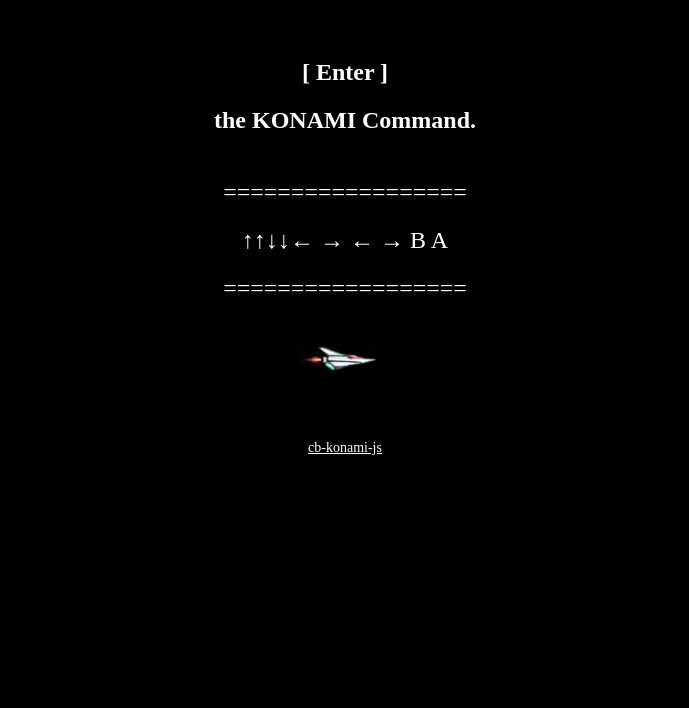
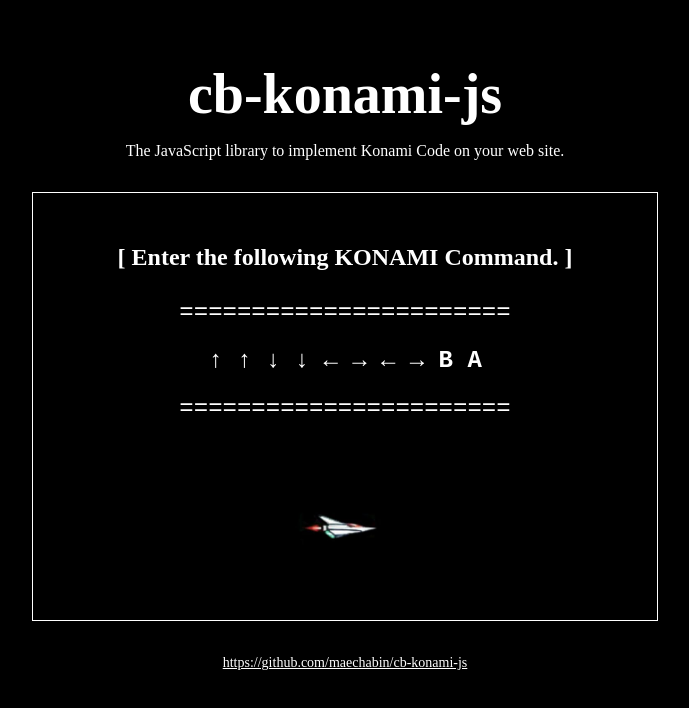
Before and after one commit to maechabin/cb-konami-js, a website: page docs/index.html in a window 1280 px wide. Shown: the whole page, without its empty margins (295-984 px from the left). Drawn offline with Linux system fonts and the light colour scheme.

Commit message:
GitHubページとして体裁を整えた

```diff
--- a/docs/index.html
+++ b/docs/index.html
@@ -10,19 +10,21 @@
 </head>
 
 <body>
+  <h1>cb-konami-js</h1>
+  <p>The JavaScript library to implement Konami Code on your web site.</p>
+
   <div class="konami">
-    <p><b>[ Enter ]<br>the KONAMI Command.</b>
-      <p>
-        <p class="cmd">
-          ==================<br>
-          ↑↑↓↓← → ← → B A<br>
-          ==================
-        </p>
-        <figure>
-          <img src="./konami.png" width="100" class="image">
-        </figure>
-        <p class="link"><a href="https://github.com/maechabin/cb-konami-js" targtet="_blank">cb-konami-js</a></p>
+    <p><b>[ Enter the following KONAMI Command. ]</b></p>
+      <pre class="cmd">
+=======================
+<b>↑ ↑ ↓ ↓ ← → ← → B A</b>
+=======================
+      </pre>
+      <figure>
+        <img src="./konami.png" width="100" class="image">
+      </figure>
   </div>
+  <p class="link"><a href="https://github.com/maechabin/cb-konami-js" target="_blank">https://github.com/maechabin/cb-konami-js</a></p>
   <script src="./script.js"></script>
 </body>
 
--- a/docs/style.css
+++ b/docs/style.css
@@ -2,12 +2,27 @@
   padding-top: 16px;
   background-color: #000;
   color: #fff;
+  text-align: center;
+}
+
+h1 {
+  font-size: 56px;
+  margin-bottom: 8px;
 }
 
 .konami {
-  text-align: center;
+  max-width: 560px;
+  width: 100%;
+  margin: 32px auto;
+  padding: 32px;
+  border: 1px solid #fff;
   font-size: 24px;
   line-height: 2;
+}
+
+.konami p,
+.konami pre {
+  margin: 8px;
 }
 
 .link a {
```
